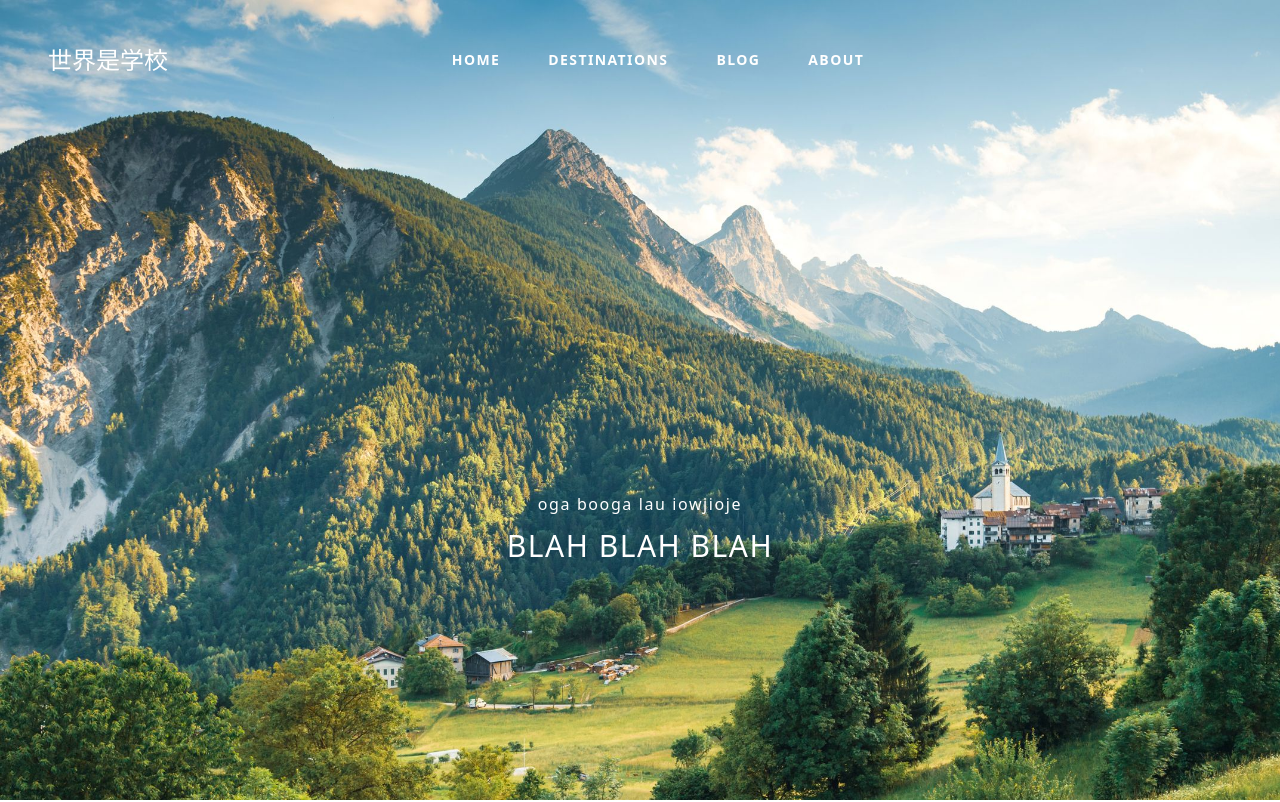
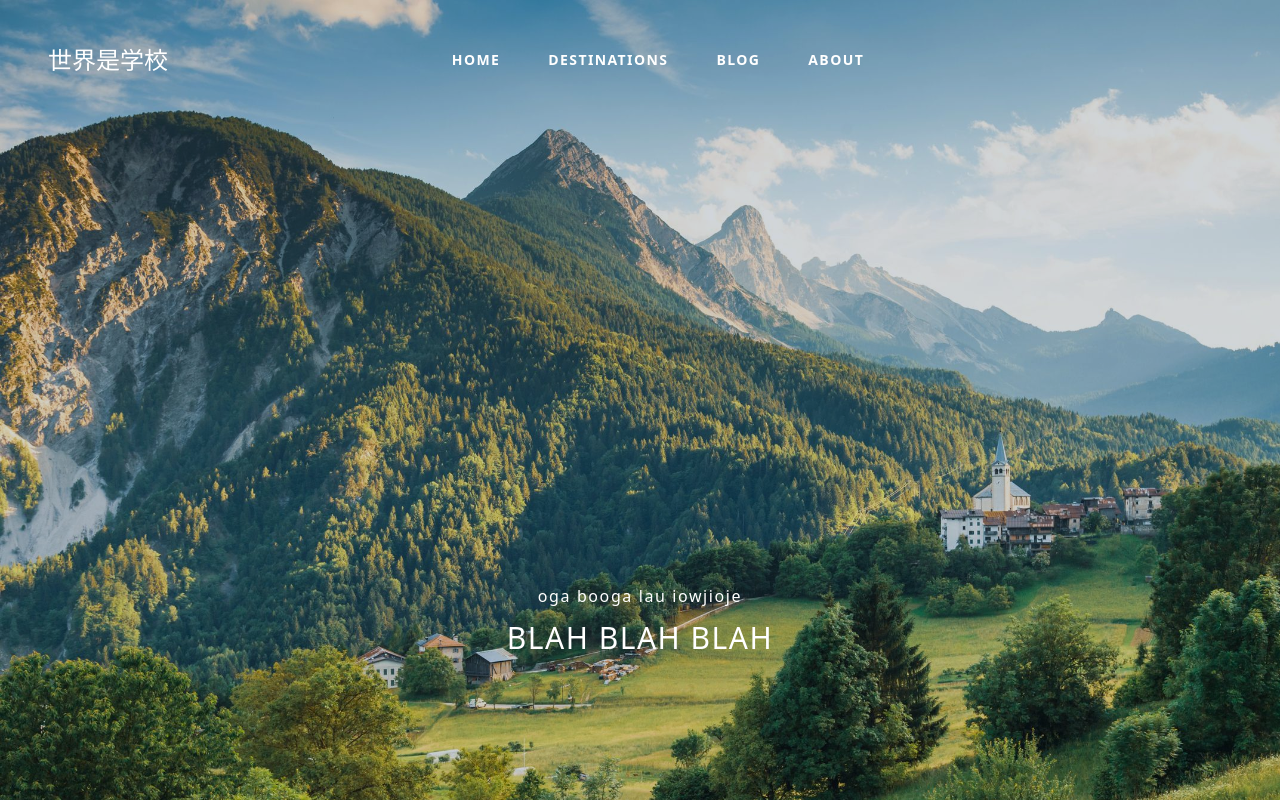
Before and after one commit to deltea/atlas-academy-oldest, a SvelteKit app: page / in a window 1280 px wide. Shown: the top 802 px of the page. Built offline with nearby package versions, Linux system fonts and the light colour scheme; no server answers; the database is empty; some icons are missing.

Commit message:
Turn landing image into component

```diff
--- a/src/lib/components/NavBar.svelte
+++ b/src/lib/components/NavBar.svelte
@@ -32,16 +32,12 @@
 </script>
 
 <header
-  class="fixed top-0 w-full flex justify-between items-center px-sm text-sm duration-500
+  class="fixed z-50 top-0 w-full flex justify-between items-center px-sm text-sm duration-500
     {atTopOfPage ?
       "text-white bg-transparent h-[15vh]" :
       "text-normal bg-white h-[12vh] shadow-lg"
-    } {
-      scrolledScreenHeight && scrollDirection === "down" ?
-      "-top-24" :
-      "top-0"
-    }
-  "
+    }"
+  style:top={(scrolledScreenHeight && scrollDirection === "down") ? "-6em" : "0"}
 >
   <a href="/" class="text-2xl">世界是学校</a>
 
--- /dev/null
+++ b/src/lib/components/PageLanding.svelte
@@ -0,0 +1,14 @@
+<script lang="ts">
+  export let src: string;
+  export let center: boolean = false;
+</script>
+
+<div
+  class="h-screen bg-cover bg-no-repeat bg-fixed flex items-center bg-gray-300 bg-blend-multiply"
+  style:background-image="url('{src}')"
+  class:justify-center={center}
+>
+  <div class="absolute bottom-36 text-white text-center space-y-3" class:mx-16={!center}>
+    <slot />
+  </div>
+</div>
--- a/src/routes/(main)/+page.svelte
+++ b/src/routes/(main)/+page.svelte
@@ -1,17 +1,14 @@
 <script lang="ts">
   import type { PageData } from "./$types";
+	import PageLanding from "$lib/components/PageLanding.svelte";
 
   export let data: PageData;
 </script>
 
-<div
-  class="bg-landing h-screen bg-cover bg-no-repeat bg-fixed flex justify-center items-center"
->
-  <div class="mt-64 text-white text-center space-y-3">
-    <h2 class="tracking-widest">oga booga lau iowjioje</h2>
-    <h1 class="text-3xl tracking-wider">BLAH BLAH BLAH</h1>
-  </div>
-</div>
+<PageLanding center src="/images/landing.jpg">
+  <h2 class= "tracking-widest">oga booga lau iowjioje</h2>
+  <h1 class="text-3xl tracking-wider">BLAH BLAH BLAH</h1>
+</PageLanding>
 
 <main class="bg-white p-sm">
   <p>Lorem ipsum dolor sit amet consectetur adipisicing elit. Placeat nulla iure illo! Quis, quos nihil! Dolore necessitatibus voluptatem, quas eaque fuga ullam porro accusamus qui, tempore fugiat accusantium labore eum!
--- a/tailwind.config.js
+++ b/tailwind.config.js
@@ -5,9 +5,6 @@ export default {
   ],
   theme: {
     extend: {
-      backgroundImage: {
-        "landing": "url(/images/landing.jpg)",
-      },
       fontFamily: {
         "accent": ["ZhanKu", "sans"],
         "small": ["WangFont", "sans"]
```
